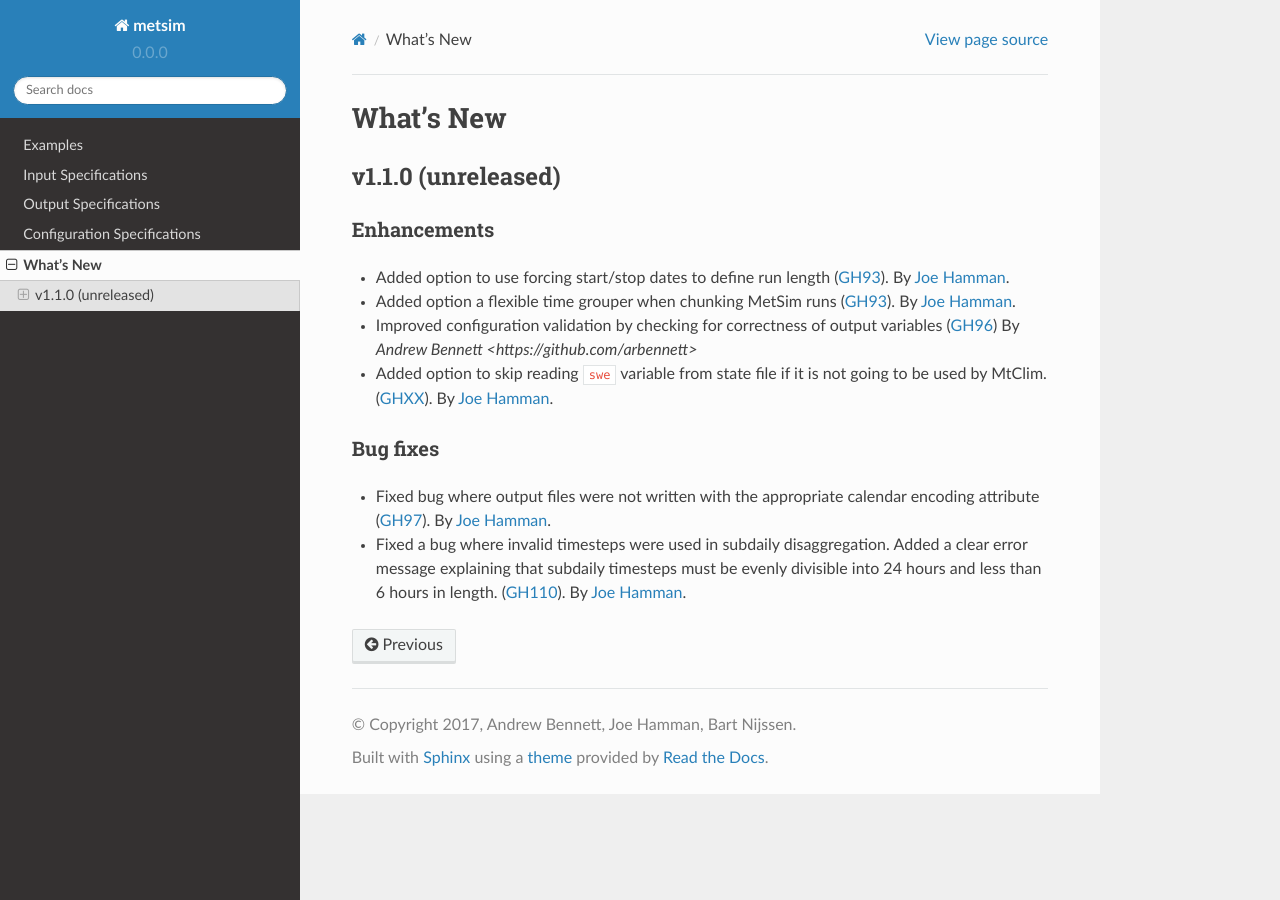
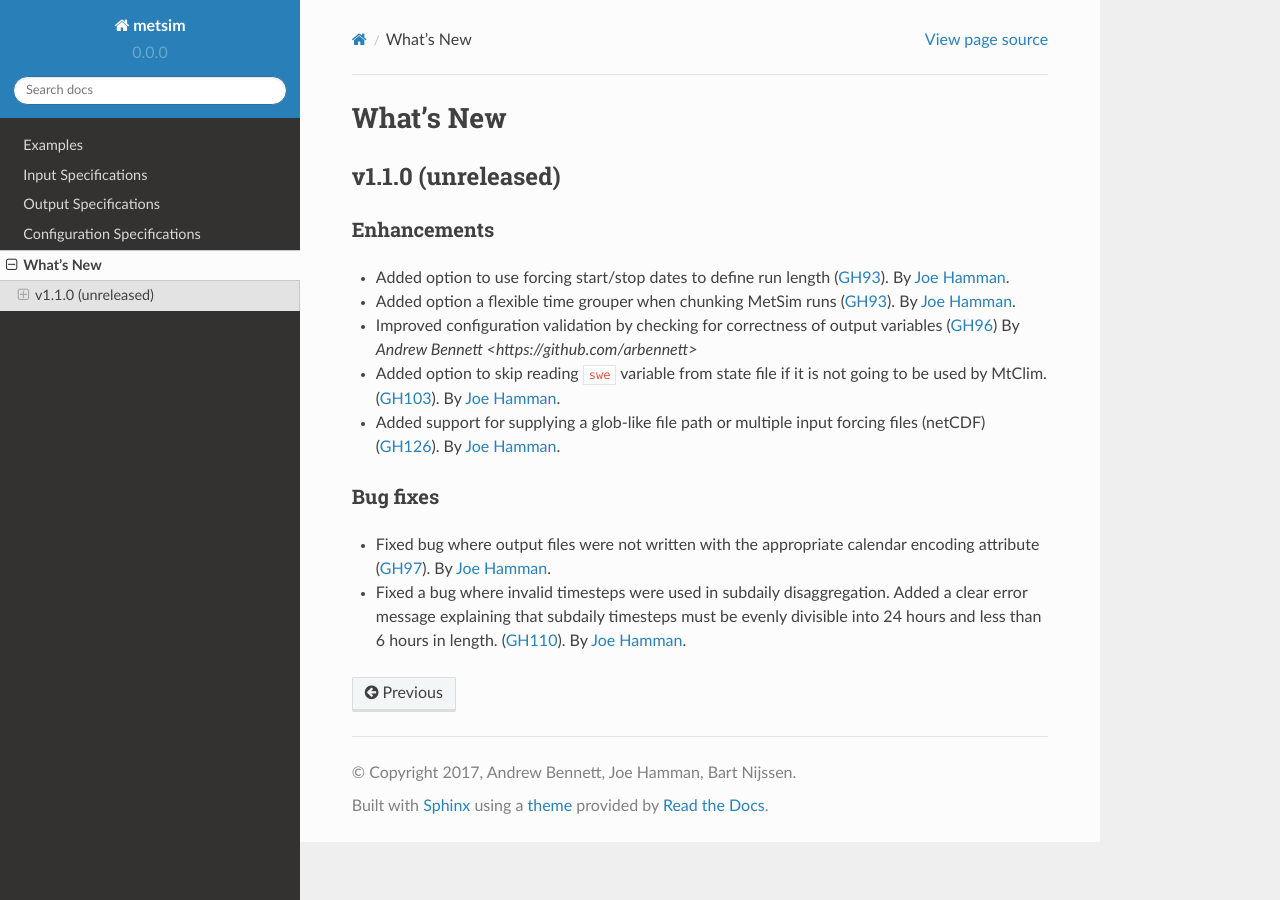
Before and after one commit to UW-Hydro/MetSim, a Sphinx documentation site: the page built from docs/whats-new.rst, in a window 1280 px wide. Built offline with Sphinx 7.4.7 and the Read the Docs theme 2.0.0, drawn with Linux system fonts in a browser that asks for light colours; pages that are not in the unit, such as notebooks, are missing from menus.

Commit message:
whats new

```diff
--- a/docs/whats-new.rst
+++ b/docs/whats-new.rst
@@ -18,7 +18,9 @@ Enhancements
 - Improved configuration validation by checking for correctness of output variables (:issue:`96`)
   By `Andrew Bennett <https://github.com/arbennett>`
 - Added option to skip reading ``swe`` variable from state file if it is not
-  going to be used by MtClim. (:issue:`XX`). By `Joe Hamman <https://github.com/jhamman>`_.
+  going to be used by MtClim. (:issue:`103`). By `Joe Hamman <https://github.com/jhamman>`_.
+- Added support for supplying a glob-like file path or multiple input forcing
+  files (netCDF) (:issue:`126`). By `Joe Hamman <https://github.com/jhamman>`_.
 
 Bug fixes
 ~~~~~~~~~
```
Also changed, not shown: 1 other file.
